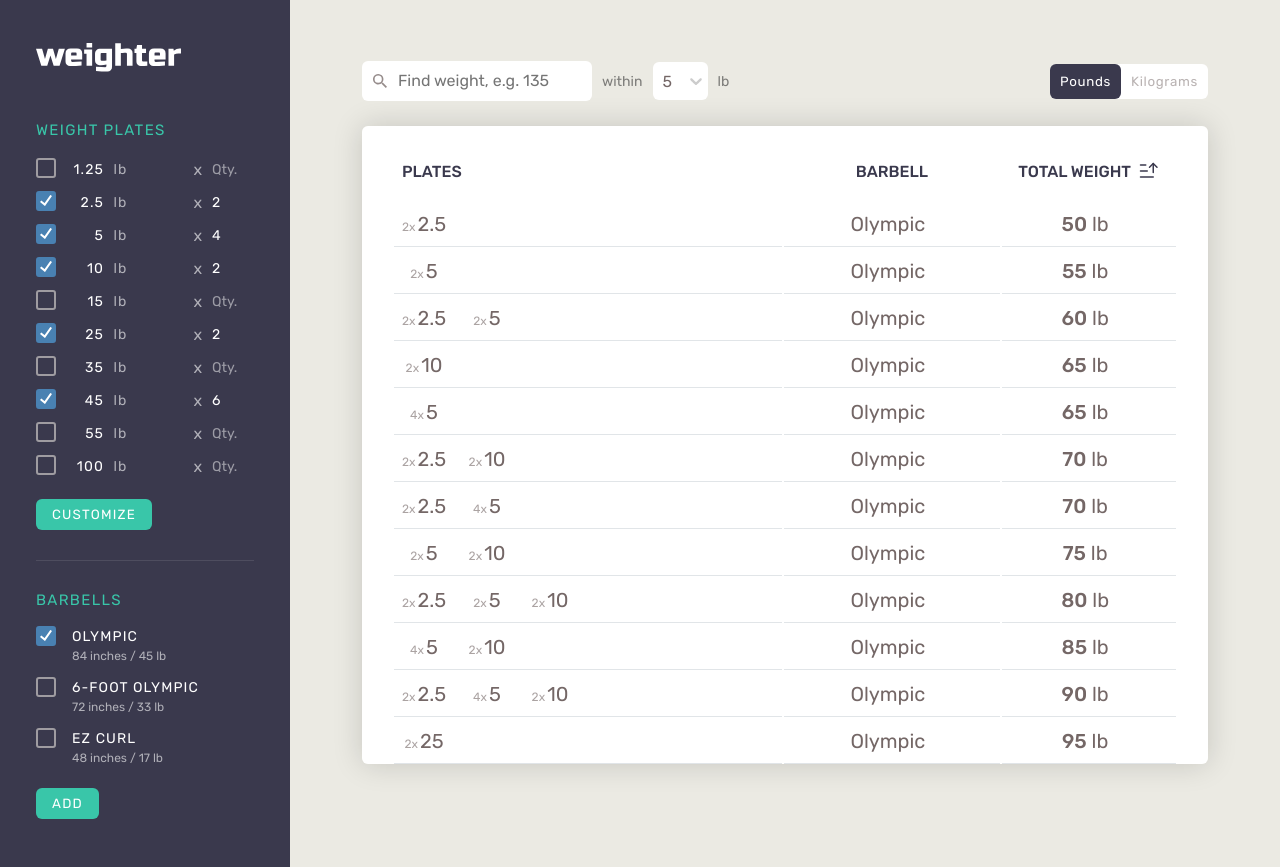
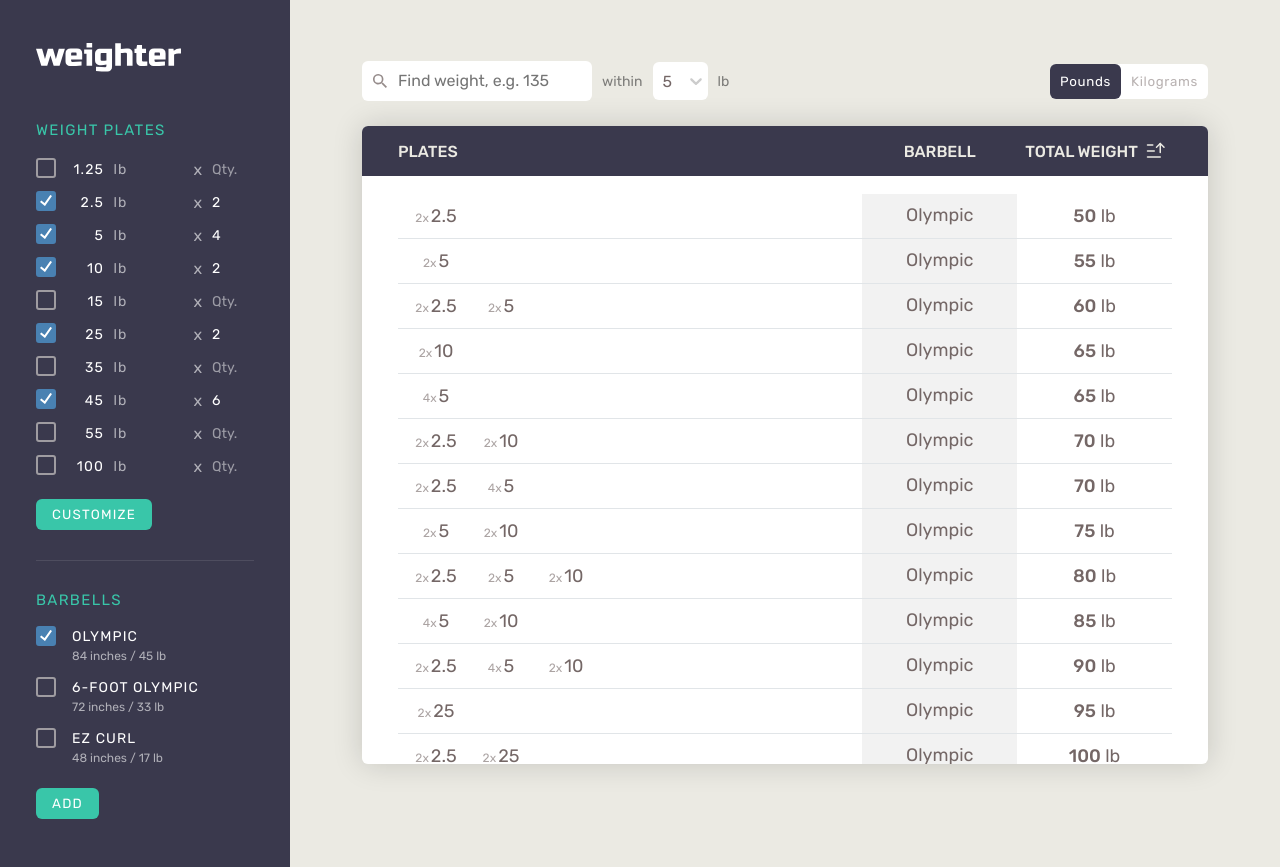
Before and after one commit to lstanard/weighter, a React (Create React App) app: page / in a window 1280 px wide. Built offline with nearby package versions, Linux system fonts and the light colour scheme.

Commit message:
Rebuilt results table

```diff
--- a/src/components/Results/ResultsTable/ResultsTable.module.scss
+++ b/src/components/Results/ResultsTable/ResultsTable.module.scss
@@ -8,96 +8,14 @@
   height: 100%;
   overflow: auto;
   max-height: calc(100vh - #{$std-padding * 2} - #{$results-header-height});
-  padding: 15px 30px;
   width: 100%;
-
-  p,
-  p strong {
-    color: #000;
-  }
-
-  table {
-    text-align: left;
-    width: 100%;
-
-    th {
-      vertical-align: top;
-    }
-
-    td,
-    th {
-      vertical-align: middle;
-    }
-
-    th {
-      min-height: 26px;
-      padding: $results-table-header-padding;
-      white-space: nowrap;
-    }
-
-    td {
-      border-bottom: 1px solid $concrete;
-      color: $chocolate;
-      font-size: 20px;
-      padding: 10px 8px 10px 0;
-    }
-
-    tr:focus,
-    tr:active {
-      td {
-        color: $green;
-      }
-    }
-
-    tr:last-child td {
-      border-bottom: none;
-    }
-  }
-
-  .tableHeaderColPlates,
-  .tableColPlates {
-    width: 55%;
-  }
-
-  .tableHeaderColBarbell,
-  .tableColBarbell {
-    text-align: center;
-    width: 30%;
-  }
-
-  .tableHeaderColTotal,
-  .tableColTotal {
-    text-align: center;
-    width: 15%;
-  }
-
-  .tableHeaderColPlates,
-  .tableHeaderColBarbell,
-  .tableHeaderColTotal {
-    @include table-header-cell-text();
-  }
 }
 
-.resultGroup {
-  display: inline-block;
-}
-
-.resultPlate {
-  border-radius: 3px;
-  display: inline-block;
-  margin-right: 3px;
-  min-width: 60px;
-  text-align: center;
-}
-
-.resultPlateQty {
-  font-size: 12px;
-  margin-right: 2px;
-  opacity: 0.6;
-}
-
-.totalWeightAmt {
-  font-weight: 500;
+.table {
+  display: flex;
+  flex-direction: column;
+  position: relative;
+  width: 100%;
 }
 
 .noResults {
--- a/src/components/Results/ResultsTable/ResultsTable.tsx
+++ b/src/components/Results/ResultsTable/ResultsTable.tsx
@@ -1,5 +1,5 @@
 /* eslint-disable no-return-assign */
-import React, { ReactElement, useMemo, useState } from "react";
+import React, { ReactElement, useMemo, useState, useCallback } from "react";
 
 import { Plate, Plates, Barbell, Barbells, TableSort } from "../../../types";
 import {
@@ -7,8 +7,8 @@ import {
   getPlatesTotalWeight,
   getResultId,
 } from "../../../utils";
-import DisplayWeight from "../../DisplayWeight";
 import ResultsTableHeader from "./ResultsTableHeader";
+import ResultsTableBody from "./ResultsTableBody";
 
 import styles from "./ResultsTable.module.scss";
 import { ASC, TOTAL_WEIGHT } from "../../../constants/sort";
@@ -41,30 +41,6 @@ export interface Result {
   plates: ResultPlate[];
 }
 
-/**
- * Utility for performing some additional transformations on the plates data
- * before being ready to be rendered - such as grouping plates of the same
- * weight and determining the total quantity.
- *
- * @param plates
- */
-const getResultPlates = (plates: number[]): ResultPlate[] => {
-  const result: ResultPlates = {};
-  plates.forEach((plate) => {
-    if (!(plate in result)) {
-      result[`${plate}`] = {
-        quantity: 2,
-        weight: plate,
-      };
-    } else {
-      result[`${plate}`].quantity = result[`${plate}`].quantity + 2;
-    }
-  });
-  return Object.keys(result)
-    .sort((a, b) => Number(a) - Number(b))
-    .map((key) => result[key]);
-};
-
 export interface ResultsTableProps {
   plates: Plates;
   barbells: Barbells;
@@ -83,6 +59,30 @@ const ResultsTable = ({
     sortOrder: ASC,
   };
   const [sortOptions, setSortOptions] = useState<TableSort>(defaultSortOptions);
+
+  /**
+   * Utility for performing some additional transformations on the plates data
+   * before being ready to be rendered - such as grouping plates of the same
+   * weight and determining the total quantity.
+   *
+   * @param plates
+   */
+  const getResultPlates = useCallback((plates: number[]): ResultPlate[] => {
+    const result: ResultPlates = {};
+    plates.forEach((plate) => {
+      if (!(plate in result)) {
+        result[`${plate}`] = {
+          quantity: 2,
+          weight: plate,
+        };
+      } else {
+        result[`${plate}`].quantity = result[`${plate}`].quantity + 2;
+      }
+    });
+    return Object.keys(result)
+      .sort((a, b) => Number(a) - Number(b))
+      .map((key) => result[key]);
+  }, []);
 
   /**
    * Creates a result set based on all of the available, selected
@@ -186,41 +186,16 @@ const ResultsTable = ({
     return null;
   }, [searchValue, searchVariance, sortedResults]);
 
-  const tableRows = finalResults?.map((result) => (
-    <tr id={result.id} key={result.id} tabIndex={0}>
-      <td className={styles.tableColPlates}>
-        {result.plates.map((plate) => (
-          <div
-            key={`${result.id}-${plate.weight}`}
-            className={styles.resultGroup}
-          >
-            <span className={styles.resultPlate}>
-              <span className={styles.resultPlateQty}>{plate.quantity}x</span>
-              <DisplayWeight weight={plate.weight} displayUnits={false} />
-            </span>
-          </div>
-        ))}
-      </td>
-      <td className={styles.tableColBarbell}>{result.barbell.name}</td>
-      <td className={styles.tableColTotal}>
-        <DisplayWeight
-          weight={result.totalWeight}
-          weightClassName={styles.totalWeightAmt}
-        />
-      </td>
-    </tr>
-  ));
-
   return (
     <div className={styles.container}>
       {finalResults?.length ? (
-        <table>
+        <div className={styles.table}>
           <ResultsTableHeader
             sortOptions={sortOptions}
             setSortOptions={setSortOptions}
           />
-          <tbody>{tableRows}</tbody>
-        </table>
+          <ResultsTableBody tableResults={finalResults} />
+        </div>
       ) : (
         <div className={styles.noResults}>
           <h3>No results</h3>
--- /dev/null
+++ b/src/components/Results/ResultsTable/ResultsTableBody.module.scss
@@ -0,0 +1,67 @@
+@import "../../../scss/globals";
+@import "../variables";
+
+$table-row-cell-padding: #{$results-table-cell-padding * 1.25} $results-table-cell-padding;
+
+.tableBody {
+  padding: #{$std-padding / 2} $std-padding $std-padding;
+}
+
+.tableRow {
+  align-items: center;
+  border-bottom: 1px solid $concrete;
+  color: $chocolate;
+  display: flex;
+  flex-direction: row;
+  font-size: 18px;
+  height: 45px;
+  justify-content: space-between;
+  padding: 0;
+  transition: all $transition-duration;
+
+  &:focus,
+  &:active {
+    color: $green;
+  }
+}
+
+.tableColPlates {
+  padding: $table-row-cell-padding;
+  width: $results-table-plates-col-width;
+}
+
+.tableColBarbell {
+  background-color: rgba(0, 0, 0, 0.05);
+  height: 100%;
+  padding: $table-row-cell-padding;
+  text-align: center;
+  width: $results-table-barbell-col-width;
+}
+
+.tableColTotal {
+  padding: $table-row-cell-padding;
+  text-align: center;
+  width: $results-table-total-col-width;
+}
+
+.resultGroup {
+  display: inline-block;
+}
+
+.resultPlate {
+  border-radius: 3px;
+  display: inline-block;
+  margin: 0 5px 0 0;
+  min-width: 60px;
+  text-align: center;
+}
+
+.resultPlateQty {
+  font-size: 12px;
+  margin-right: 2px;
+  opacity: 0.6;
+}
+
+.totalWeightAmt {
+  font-weight: 500;
+}
--- /dev/null
+++ b/src/components/Results/ResultsTable/ResultsTableBody.tsx
@@ -0,0 +1,45 @@
+import React from "react";
+
+import DisplayWeight from "../../DisplayWeight";
+import { Result } from "./ResultsTable";
+
+import styles from "./ResultsTableBody.module.scss";
+
+export interface ResultsTableBodyProps {
+  tableResults: Result[];
+}
+
+const ResultsTableBody = ({ tableResults }: ResultsTableBodyProps) => {
+  const tableRows = tableResults?.map((result) => (
+    <div
+      id={result.id}
+      key={result.id}
+      tabIndex={0}
+      className={styles.tableRow}
+    >
+      <div className={styles.tableColPlates}>
+        {result.plates.map((plate) => (
+          <div
+            key={`${result.id}-${plate.weight}`}
+            className={styles.resultGroup}
+          >
+            <span className={styles.resultPlate}>
+              <span className={styles.resultPlateQty}>{plate.quantity}x</span>
+              <DisplayWeight weight={plate.weight} displayUnits={false} />
+            </span>
+          </div>
+        ))}
+      </div>
+      <div className={styles.tableColBarbell}>{result.barbell.name}</div>
+      <div className={styles.tableColTotal}>
+        <DisplayWeight
+          weight={result.totalWeight}
+          weightClassName={styles.totalWeightAmt}
+        />
+      </div>
+    </div>
+  ));
+  return <div className={styles.tableBody}>{tableRows}</div>;
+};
+
+export default ResultsTableBody;
--- a/src/components/Results/ResultsTable/ResultsTableHeader.module.scss
+++ b/src/components/Results/ResultsTable/ResultsTableHeader.module.scss
@@ -1,5 +1,49 @@
 @import "../../../scss/globals";
 @import "../variables";
+
+.tableHeader {
+  align-items: center;
+  background-color: $night-blue;
+  color: $snow;
+  display: flex;
+  flex-direction: row;
+  height: $results-table-header-height;
+  justify-content: space-between;
+  padding: #{$std-padding / 2} $std-padding;
+  position: sticky;
+  top: 0;
+  width: 100%;
+  z-index: 1;
+}
+
+.tableHeaderColTitle {
+  @include table-header-cell-text();
+
+  padding: $results-table-cell-padding;
+  white-space: nowrap;
+
+  &:first-child {
+    padding-left: 0;
+  }
+
+  &:last-child {
+    padding-right: 0;
+  }
+}
+
+.tableHeaderColPlates {
+  width: $results-table-plates-col-width;
+}
+
+.tableHeaderColBarbell {
+  text-align: center;
+  width: $results-table-barbell-col-width;
+}
+
+.tableHeaderColTotal {
+  text-align: center;
+  width: $results-table-total-col-width;
+}
 
 .tableHeaderColTotal {
   padding: 0;
@@ -10,8 +54,8 @@
 
   align-items: center;
   display: flex;
-  margin-bottom: 1px;
-  padding: $results-table-header-padding;
+  margin: 0 auto;
+  padding: $results-table-cell-padding;
   position: relative;
 }
 
--- a/src/components/Results/ResultsTable/ResultsTableHeader.tsx
+++ b/src/components/Results/ResultsTable/ResultsTableHeader.tsx
@@ -5,7 +5,6 @@ import { SortAscending, SortDescending } from "phosphor-react";
 import { ASC, DESC, TOTAL_WEIGHT } from "../../../constants/sort";
 import { TableSort } from "../../../types";
 
-import tableStyles from "./ResultsTable.module.scss";
 import styles from "./ResultsTableHeader.module.scss";
 
 export interface ResultsTableHeaderProps {
@@ -18,15 +17,19 @@ const ResultsTableHeader = ({
   setSortOptions,
 }: ResultsTableHeaderProps): ReactElement => {
   return (
-    <thead>
-      <tr>
-        <th className={tableStyles.tableHeaderColPlates}>Plates</th>
-        <th className={tableStyles.tableHeaderColBarbell}>Barbell</th>
-        <th
-          className={cn(
-            tableStyles.tableHeaderColTotal,
-            styles.tableHeaderColTotal
-          )}
+    <header className={styles.tableHeader}>
+      <div
+        className={cn(styles.tableHeaderColPlates, styles.tableHeaderColTitle)}
+      >
+        Plates
+      </div>
+      <div
+        className={cn(styles.tableHeaderColBarbell, styles.tableHeaderColTitle)}
+      >
+        Barbell
+      </div>
+      <div
+        className={cn(styles.tableHeaderColTotal, styles.tableHeaderColTitle)}
       >
         <button
           type="button"
@@ -48,9 +51,8 @@ const ResultsTableHeader = ({
             <SortAscending size={24} className={styles.sortIcon} />
           )}
         </button>
-        </th>
-      </tr>
-    </thead>
+      </div>
+    </header>
   );
 };
 
--- a/src/components/Results/_variables.scss
+++ b/src/components/Results/_variables.scss
@@ -1,8 +1,13 @@
 $results-header-height: 90px;
-$results-table-header-padding: 8px;
+
+$results-table-cell-padding: 8px;
+$results-table-header-height: 50px;
+$results-table-plates-col-width: 60%;
+$results-table-barbell-col-width: 20%;
+$results-table-total-col-width: 20%;
 
 @mixin table-header-cell-text {
-  color: $night-blue;
+  color: $cream;
   font-size: 16px;
   font-weight: 500;
   text-transform: uppercase;
--- a/src/scss/_variables.scss
+++ b/src/scss/_variables.scss
@@ -12,25 +12,18 @@ $border-radius: 6px;
 $transition-duration: 0.15s;
 
 // Colors
-$orange: #ffa459;
-$snow: #f0ffff;
-$concrete: #e1e5e8;
-$forest: #405954;
-$rose: #a84040;
-$lime: #6ead6d;
-$slate: #333;
-
-// Colors 2.0
 $blue: #4981b2;
 $night-blue: #3a394d;
 $dark-night-blue: #242338;
 $green: #39c6a9;
 $dark-green: #1b816d;
+$red: #f73a36;
+$snow: #fff;
+$concrete: #e1e5e8;
+$slate: #333;
 $chocolate: #746766;
 $cream: #ebeae3;
 $silver: #e3dfda;
-$snow: #fff;
-$red: #f73a36;
 $snow-50: rgba(255, 255, 255, 0.5);
 $snow-30: rgba(255, 255, 255, 0.3);
 $snow-10: rgba(255, 255, 255, 0.1);
```
Lines whose indentation alone changed are shown as unchanged.
